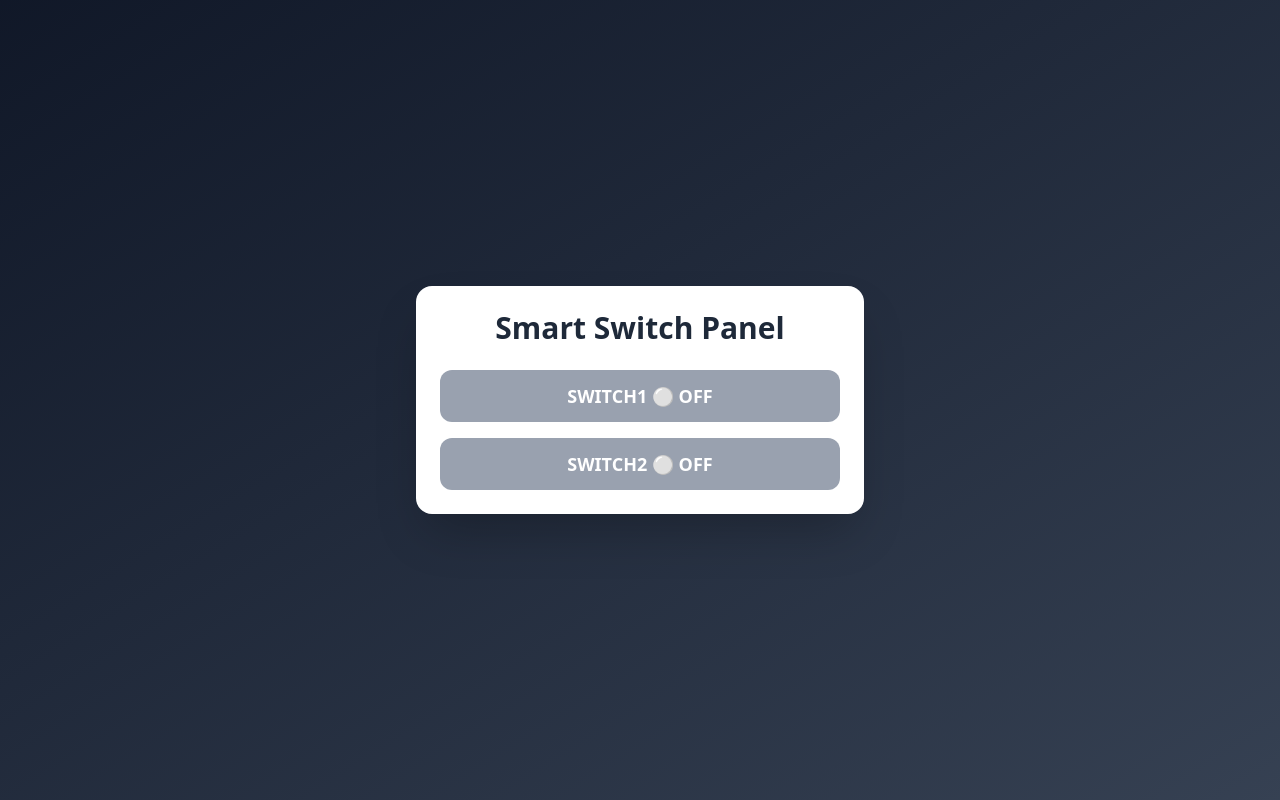
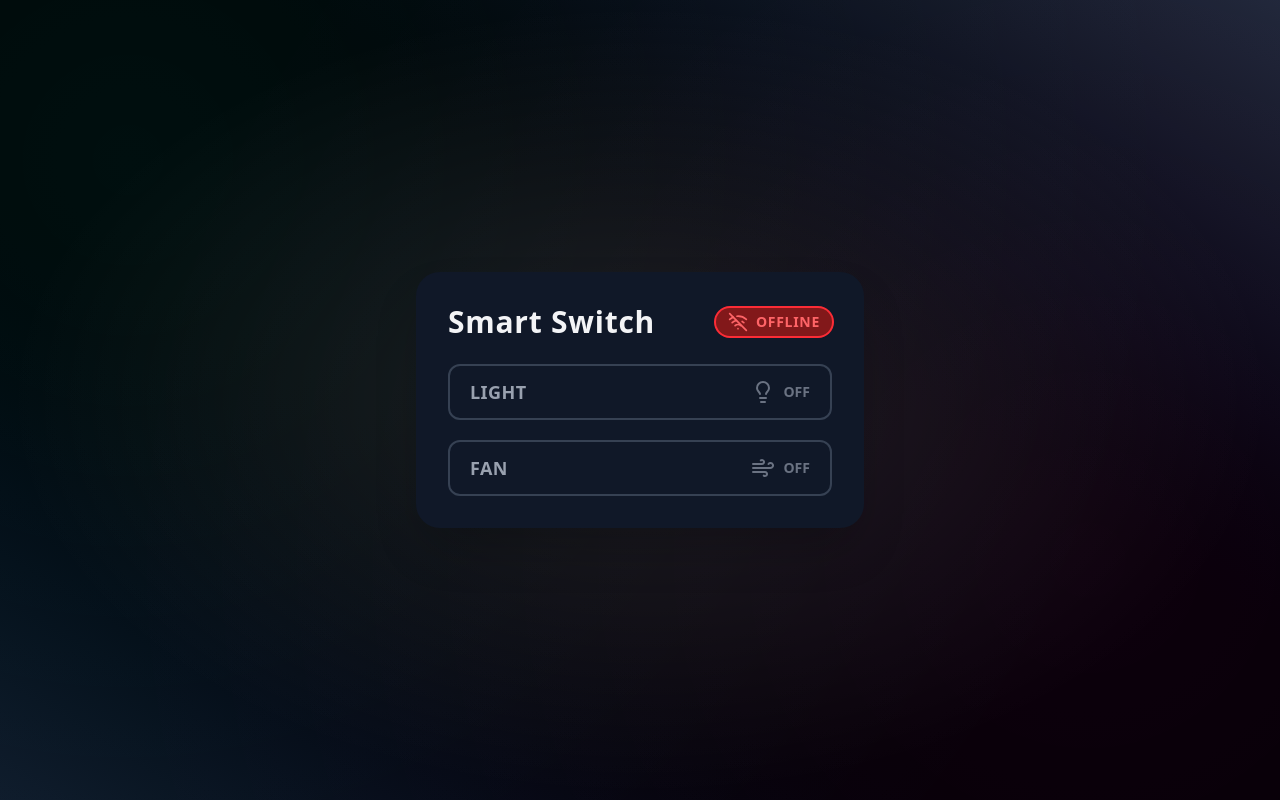
Before and after one commit to 0legendary/Smart-Switch, a React (Vite) app in the folder frontend/: page / in a window 1280 px wide. Built offline with nearby package versions, Linux system fonts and the light colour scheme; no server answers.

Commit message:
feat: implement WebSocket connection for real-time switch state updates and enhance UI with framer-motion and lucide-react

```diff
--- a/frontend/package.json
+++ b/frontend/package.json
@@ -12,6 +12,8 @@
   "dependencies": {
     "@tailwindcss/vite": "^4.1.11",
     "axios": "^1.11.0",
+    "framer-motion": "^12.23.12",
+    "lucide-react": "^0.536.0",
     "react": "^19.1.0",
     "react-dom": "^19.1.0",
     "tailwindcss": "^4.1.11"
--- a/frontend/src/App.jsx
+++ b/frontend/src/App.jsx
@@ -1,13 +1,31 @@
-import { useEffect, useState } from "react";
+import { useEffect, useState, useRef } from "react";
 import axios from "axios";
+// eslint-disable-next-line no-unused-vars
+import { motion } from "framer-motion";
+import { Loader2, WifiOff, Wifi, Lightbulb, Wind } from "lucide-react";
+import React from "react";
 
 const API = "https://smart-switch.onrender.com";
+// const API = "http://localhost:4000";
 
 function App() {
   const [states, setStates] = useState({ switch1: false, switch2: false });
+  const [espConnected, setEspConnected] = useState(false);
+  const [loading, setLoading] = useState(true);
+  const wsRef = useRef(null);
+
+  const switchInfo = {
+    switch1: { label: "Light", icon: <Lightbulb className="w-6 h-6" /> },
+    switch2: { label: "Fan", icon: <Wind className="w-6 h-6" /> },
+  };
 
   useEffect(() => {
     fetchStatus();
+    setupWebSocket();
+
+    return () => {
+      if (wsRef.current) wsRef.current.close();
+    };
   }, []);
 
   const fetchStatus = async () => {
@@ -16,43 +34,165 @@ function App() {
       setStates(res.data);
     } catch (err) {
       console.error("Error fetching status:", err);
+    } finally {
+      setLoading(false);
     }
+  };
+
+  const setupWebSocket = () => {
+    const ws = new WebSocket("wss://smart-switch.onrender.com");
+    wsRef.current = ws;
+
+    ws.onopen = () => {
+      ws.send(JSON.stringify({ type: "web" }));
+    };
+
+    ws.onmessage = (event) => {
+      try {
+        const data = JSON.parse(event.data);
+        if (typeof data === "object" && !Array.isArray(data)) {
+          if ("switch1" in data || "switch2" in data) {
+            setStates((prev) => ({ ...prev, ...data }));
+          } else if ("switchId" in data && "state" in data) {
+            setStates((prev) => ({ ...prev, [data.switchId]: data.state }));
+          }
+        }
+        setEspConnected(true);
+      } catch (e) {
+        console.error("WS Message Error:", e);
+      }
+    };
+
+    ws.onclose = () => {
+      setEspConnected(false);
+    };
   };
 
   const toggleSwitch = async (switchId) => {
     const newState = !states[switchId];
     try {
-      await axios.post(`${API}/update`, {
-        switchId,
-        state: newState,
-      });
-      setStates({ ...states, [switchId]: newState });
+      await axios.post(`${API}/update`, { switchId, state: newState });
+      setStates((prev) => ({ ...prev, [switchId]: newState }));
     } catch (err) {
       console.error("Error updating switch:", err);
     }
   };
 
   return (
-    <div className="min-h-screen bg-gradient-to-br from-gray-900 to-gray-700 flex items-center justify-center p-4">
-      <div className="bg-white rounded-2xl shadow-2xl w-full max-w-md p-6 text-center">
-        <h1 className="text-3xl font-bold text-gray-800 mb-6">Smart Switch Panel</h1>
-        <div className="space-y-4">
-          {Object.keys(states).map((id) => (
-            <div key={id}>
-              <button
-                onClick={() => toggleSwitch(id)}
-                className={`w-full py-3 rounded-xl font-semibold transition duration-300 text-white text-lg ${
-                  states[id]
-                    ? "bg-green-500 hover:bg-green-600"
-                    : "bg-gray-400 hover:bg-gray-500"
-                }`}
-              >
-                {id.toUpperCase()} {states[id] ? "🟢 ON" : "⚪ OFF"}
-              </button>
-            </div>
-          ))}
+    <div className="min-h-screen bg-gradient-to-tr from-gray-900 via-black to-gray-800 flex items-center justify-center p-4 relative overflow-hidden">
+      {/* Background animated glow dots */}
+      <div
+        aria-hidden="true"
+        className="absolute inset-0 pointer-events-none"
+        style={{
+          background:
+            "radial-gradient(ellipse at center, rgba(255,255,255,0.1), transparent 70%), radial-gradient(circle at 10% 20%, rgba(0,255,255,0.06), transparent 80%), radial-gradient(circle at 85% 70%, rgba(255,0,255,0.05), transparent 80%)",
+          backgroundBlendMode: "screen",
+          animation: "bgGlow 15s ease-in-out infinite alternate",
+          zIndex: 0,
+        }}
+      />
+
+      {/* Container */}
+      <div className="relative z-10 bg-gray-900 bg-opacity-90 rounded-3xl shadow-2xl max-w-md w-full p-8 flex flex-col">
+        {/* Header */}
+        <div className="flex items-center justify-between mb-6">
+          <h1 className="text-3xl font-extrabold text-gray-100 tracking-wide">
+            Smart Switch
+          </h1>
+          <div
+            className={`flex items-center gap-2 px-3 py-1 rounded-full transition-all duration-300 font-semibold cursor-default select-none ${
+              espConnected
+                ? "bg-green-900 text-green-400 ring-2 ring-green-500"
+                : "bg-red-900 text-red-400 ring-2 ring-red-500"
+            }`}
+          >
+            {espConnected ? (
+              <Wifi className="w-5 h-5" />
+            ) : (
+              <WifiOff className="w-5 h-5" />
+            )}
+            <span className="uppercase tracking-wider text-sm select-none">
+              {espConnected ? "Connected" : "Offline"}
+            </span>
+          </div>
         </div>
+
+        {/* Loading State */}
+        {loading ? (
+          <div className="flex flex-col items-center justify-center space-y-4 py-16">
+            <Loader2 className="animate-spin h-10 w-10 text-purple-500 drop-shadow-lg" />
+            <p className="text-gray-400 font-medium text-lg">
+              Loading switch states...
+            </p>
+          </div>
+        ) : (
+          // Switch List
+          <div className="space-y-5">
+            {Object.keys(states).map((id) => {
+              const isOn = states[id];
+              const info = switchInfo[id] || {
+                label: id.toUpperCase(),
+                icon: null,
+              };
+
+              return (
+                <motion.button
+                  key={id}
+                  whileTap={{ scale: 0.95 }}
+                  onClick={() => toggleSwitch(id)}
+                  className={`w-full flex justify-between items-center px-5 py-3 rounded-xl
+          transition-all duration-400 border-2 focus:outline-none
+          ${
+            isOn
+              ? "border-green-600 bg-gray-800 bg-gradient-to-r from-black via-gray-900 to-black shadow-inner text-white"
+              : "border-gray-700 bg-gray-900 hover:border-gray-500 hover:bg-gray-800 text-gray-400"
+          }
+          ring-offset-2 ring-green-700 ring-offset-gray-900
+          focus:ring-4`}
+                  aria-pressed={isOn}
+                  aria-label={`Toggle switch ${info.label}`}
+                  type="button"
+                >
+                  <span className="uppercase font-semibold tracking-wide text-lg select-none">
+                    {info.label}
+                  </span>
+                  <span
+                    className={`flex items-center gap-2 font-semibold text-sm select-none ${
+                      isOn ? "text-green-500" : "text-gray-500"
+                    }`}
+                  >
+                    {info.icon &&
+                      React.cloneElement(info.icon, {
+                        className: isOn ? "text-green-600" : "text-gray-500",
+                      })}
+                    {isOn ? "ON" : "OFF"}
+                  </span>
+                </motion.button>
+              );
+            })}
+          </div>
+        )}
       </div>
+
+      {/* Custom animation styles */}
+      <style jsx>{`
+        @keyframes bgGlow {
+          0% {
+            background-position: 0% 50%, 100% 30%, 50% 100%;
+          }
+          50% {
+            background-position: 100% 50%, 0% 70%, 50% 0%;
+          }
+          100% {
+            background-position: 0% 50%, 100% 30%, 50% 100%;
+          }
+        }
+
+        button:focus {
+          outline-offset: 3px;
+        }
+      `}</style>
     </div>
   );
 }
```
Also changed, not shown: 2 other files (tests, documents, lock files or other folders).
